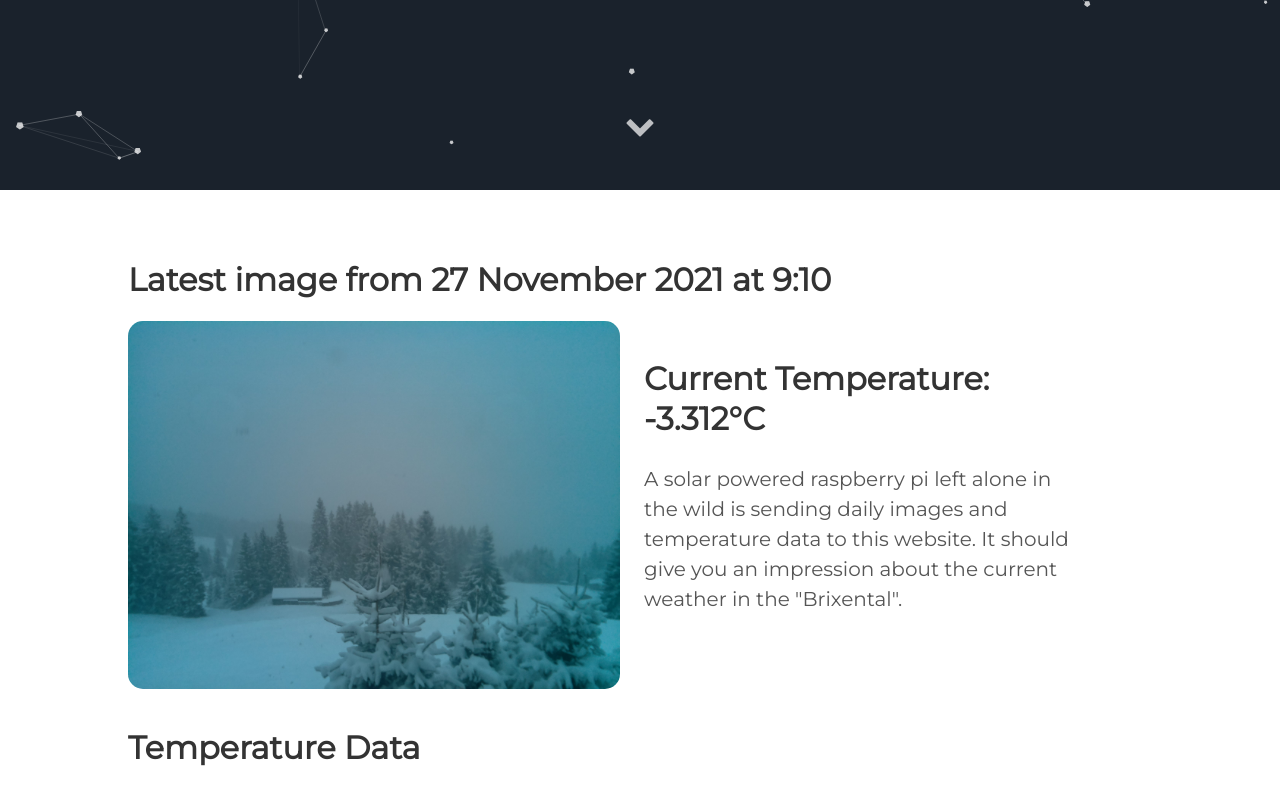
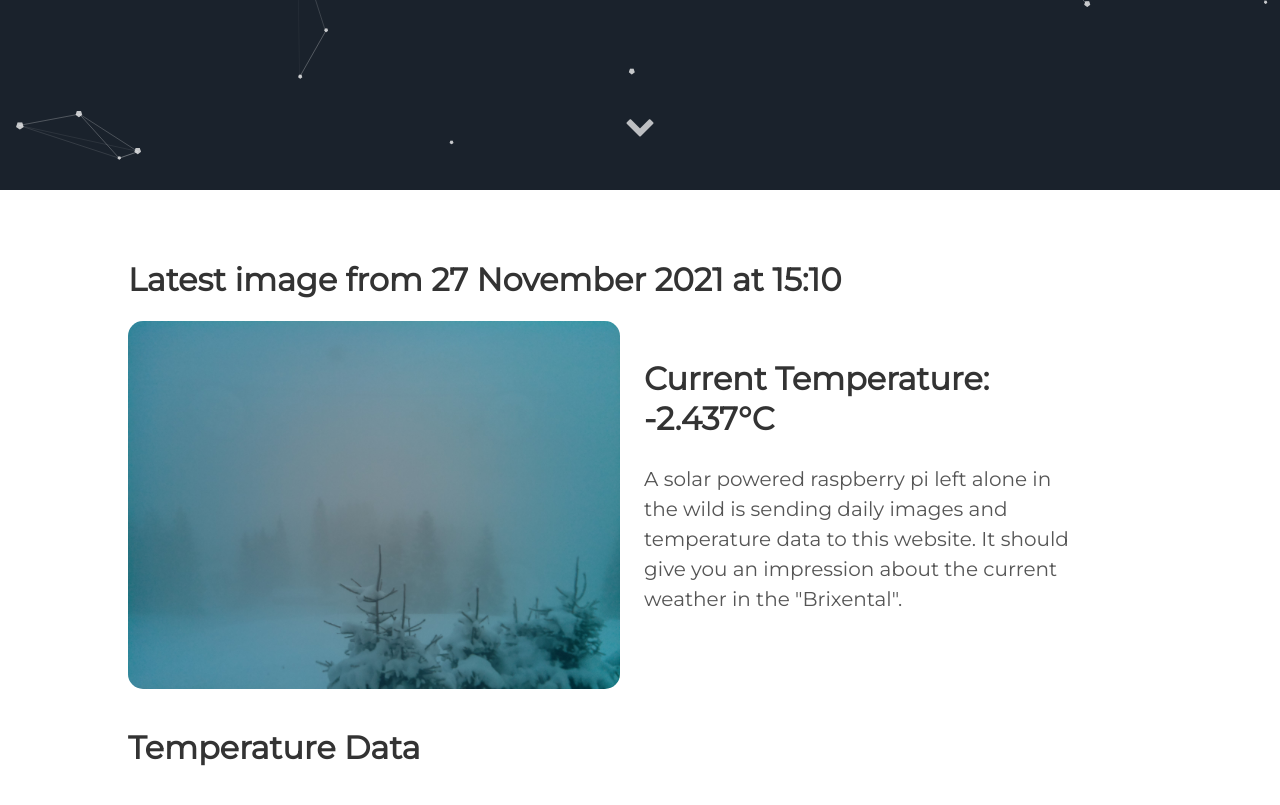
Before and after one commit to vektorious/vektorious.github.io, a Jekyll site: the page built from resources/huette.md, in a window 1280 px wide and 900 px high, scrolled down 710 px. Shown: the top 805 px of the window. Built offline with Jekyll 4.4.1, drawn with Linux system fonts in a browser that asks for light colours.

Commit message:
I'm a bot beep boop

```diff
--- a/resources/huette.md
+++ b/resources/huette.md
@@ -6,13 +6,13 @@
 description: 'Live image from the Austrian alps'
 twitter_text: ' '
 ---
-## Latest image from 27 November 2021 at  9:10
+## Latest image from 27 November 2021 at 15:10
 <div class="huette">
   <div class="huette-image">
     <img src="{{ "/assets/img/huette.jpg" | prepend: site.baseurl }}">
   </div>
   <div class="huette-text">
-        <h2>Current Temperature: -3.312°C</h2>
+        <h2>Current Temperature: -2.437°C</h2>
         <p>A solar powered raspberry pi left alone in the wild is sending daily images and temperature data to this website. It should give you an impression about the current weather in the "Brixental".</p>
 
   </div>
```
Also changed, not shown: rpi-script/2021-11-27_150911.txt (renamed from rpi-script/2021-11-27_090911.txt, +5 -5 lines), rpi-script/huette.md (+2 -2 lines), assets/img/huette.jpg, assets/img/temp_plot.png, rpi-script/temp_plot.png, 1 other file.
